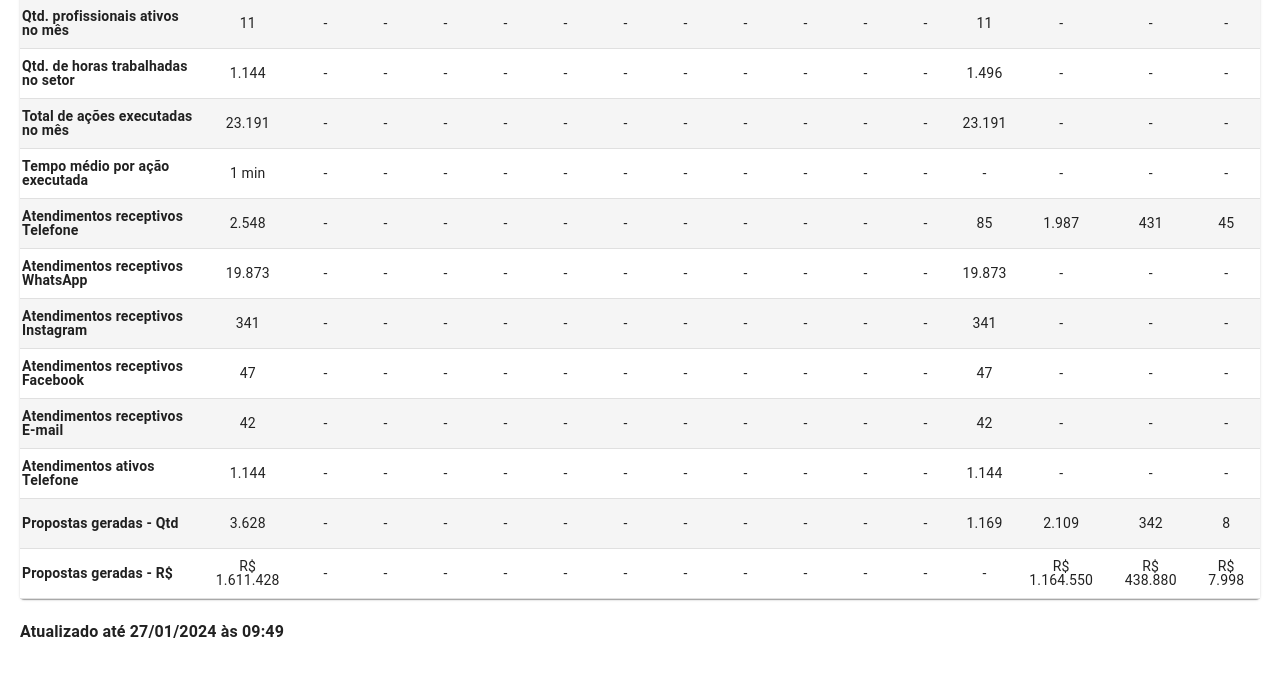
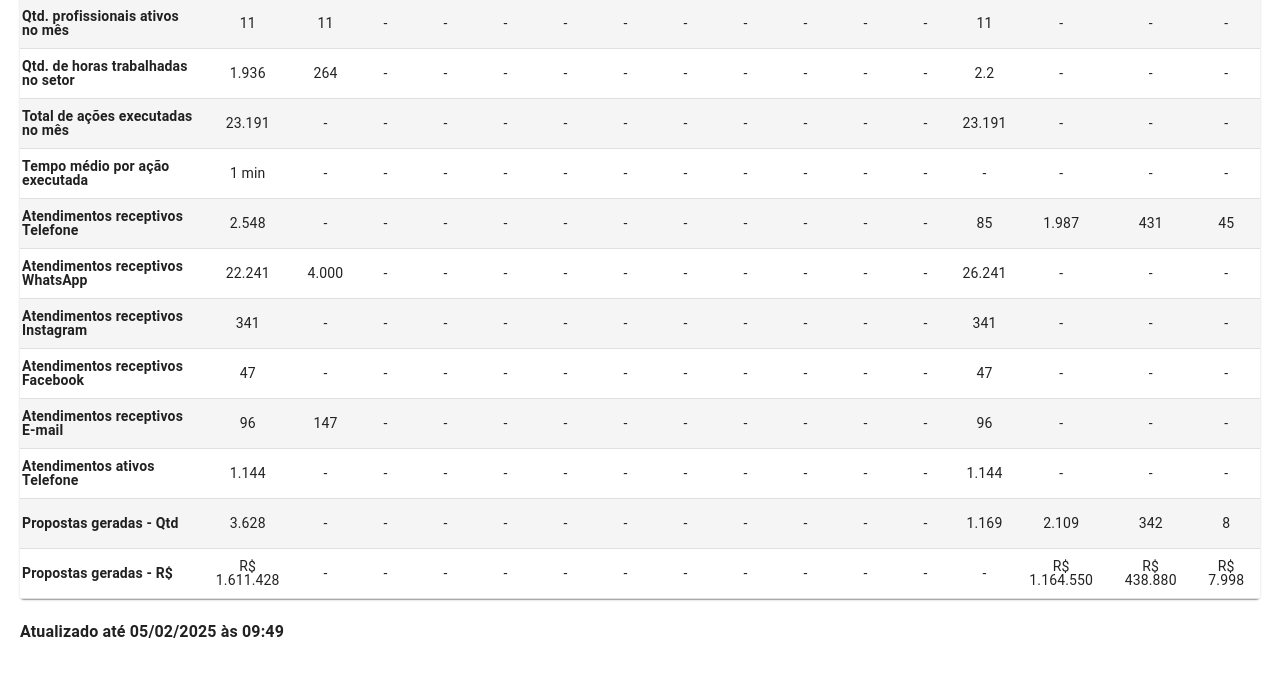
Before and after one commit to Jonathanbfb/organograma, a React (Vite) app: page /indicadores/setor/CallCenter in a window 1280 px wide. Shown: the part 228-904 px from the top of the page. Built offline with nearby package versions, Linux system fonts and the light colour scheme.

Commit message:
Atualização 06-02-2025 Parte 1

```diff
--- a/src/pages/setores/Administracao.tsx
+++ b/src/pages/setores/Administracao.tsx
@@ -87,7 +87,7 @@ const Administracao: React.FC = () => {
 
     {
       "indicadores": "Qtd. profissionais ativos no mês",
-      "jan": 5, "fev": "-", "mar": "-", "abr": "-", "mai": "-", "jun": "-", "jul": "-", "ago": "-", "set": "-", "out": "-", "nov": "-",
+      "jan": 5, "fev": 5, "mar": "-", "abr": "-", "mai": "-", "jun": "-", "jul": "-", "ago": "-", "set": "-", "out": "-", "nov": "-",
       "acumulado": { "fieam": 5, "sesi": "-", "senai": "-", "iel": "-" }
     },
     {
@@ -108,8 +108,8 @@ const Administracao: React.FC = () => {
     },
     {
       "indicadores": "Número de demandas de ajustes de ponto",
-      "jan": 65, "fev": "-", "mar": "-", "abr": "-", "mai": "-", "jun": "-", "jul": "-", "ago": "-", "set": "-", "out": "-", "nov": "-", "dez": "-",
-      "acumulado": { "fieam": 65, "sesi": "-", "senai": "-", "iel": "-" }
+      "jan": 149, "fev": "-", "mar": "-", "abr": "-", "mai": "-", "jun": "-", "jul": "-", "ago": "-", "set": "-", "out": "-", "nov": "-", "dez": "-",
+      "acumulado": { "fieam": 149, "sesi": "-", "senai": "-", "iel": "-" }
     },
     {
       "indicadores": "Apontamentos consolidados (% de conclusão)",
@@ -346,7 +346,7 @@ const Administracao: React.FC = () => {
           </Table>
         </TableContainer>
       </Paper>
-      <h4>Atualizado até 27/01/2024 às 14h</h4>
+      <h4>Atualizado até 06/02/2025 às 14h</h4>
     </div>
   );
 };
--- a/src/pages/setores/CallCenter.tsx
+++ b/src/pages/setores/CallCenter.tsx
@@ -90,13 +90,13 @@ const CallCenter: React.FC = () => {
 
     {
       "indicadores": "Qtd. profissionais ativos no mês",
-      "jan": 11, "fev": "-", "mar": "-", "abr": "-", "mai": "-", "jun": "-", "jul": "-", "ago": "-", "set": "-", "out": "-", "nov": "-",
+      "jan": 11, "fev": 11, "mar": "-", "abr": "-", "mai": "-", "jun": "-", "jul": "-", "ago": "-", "set": "-", "out": "-", "nov": "-",
       "acumulado": { "fieam": 11, "sesi": "-", "senai": "-", "iel": "-" }
     },
     {
       "indicadores": "Qtd. de horas trabalhadas no setor",
-      "jan": 1.144, "fev": "-", "mar": "-", "abr": "-", "mai": "-", "jun": "-", "jul": "-", "ago": "-", "set": "-", "out": "-", "nov": "-",
-      "acumulado": { "fieam": 1.496, "sesi": "-", "senai": "-", "iel": "-" }
+      "jan": 1.936, "fev": 264, "mar": "-", "abr": "-", "mai": "-", "jun": "-", "jul": "-", "ago": "-", "set": "-", "out": "-", "nov": "-",
+      "acumulado": { "fieam": 2.200, "sesi": "-", "senai": "-", "iel": "-" }
     },
     {
       "indicadores": "Total de ações executadas no mês",
@@ -116,8 +116,8 @@ const CallCenter: React.FC = () => {
       },
       {
         "indicadores": "Atendimentos receptivos WhatsApp",
-        "jan": 19.873, "fev": "-", "mar": "-", "abr": "-", "mai": "-", "jun": "-", "jul": "-", "ago": "-", "set": "-", "out": "-", "nov": "-", "dez": "-",
-        "acumulado": { "fieam": 19.873, "sesi": "-", "senai": "-", "iel": "-" }
+        "jan": 22.241, "fev": "4.000", "mar": "-", "abr": "-", "mai": "-", "jun": "-", "jul": "-", "ago": "-", "set": "-", "out": "-", "nov": "-", "dez": "-",
+        "acumulado": { "fieam": 26.241, "sesi": "-", "senai": "-", "iel": "-" }
       },
       {
         "indicadores": "Atendimentos receptivos Instagram",
@@ -131,8 +131,8 @@ const CallCenter: React.FC = () => {
       },
       {
         "indicadores": "Atendimentos receptivos E-mail",
-        "jan": 42, "fev": "-", "mar": "-", "abr": "-", "mai": "-", "jun": "-", "jul": "-", "ago": "-", "set": "-", "out": "-", "nov": "-", "dez": "-",
-        "acumulado": { "fieam": 42, "sesi": "-", "senai": "-", "iel": "-" }
+        "jan": 96, "fev": 147, "mar": "-", "abr": "-", "mai": "-", "jun": "-", "jul": "-", "ago": "-", "set": "-", "out": "-", "nov": "-", "dez": "-",
+        "acumulado": { "fieam": 96, "sesi": "-", "senai": "-", "iel": "-" }
       },
       {
         "indicadores": "Atendimentos ativos Telefone",
@@ -357,7 +357,7 @@ const CallCenter: React.FC = () => {
           </Table>
         </TableContainer>
       </Paper>
-      <h4>Atualizado até 27/01/2024 às 09:49</h4>
+      <h4>Atualizado até 05/02/2025 às 09:49</h4>
     </div>
   );
 };
--- a/src/pages/setores/components/Sidebar.tsx
+++ b/src/pages/setores/components/Sidebar.tsx
@@ -16,10 +16,10 @@ const Sidebar: React.FC = () => (
     <h2 style={{ marginBottom: "20px", textAlign: "center" }}>Resumo 2025</h2>
     {[
       { label: "Nº de clientes Industrial:", value: 1913 },
-      { label: "Clientes visitados:", value: 160 },
-      { label: "Propostas Realizadas:", value: 168 },
+      { label: "Clientes visitados:", value: 178 },
+      { label: "Propostas Realizadas:", value: 211 },
       { label: "Produtos existentes:", value: 1023 },
-      { label: "Produtos Vendidos:", value: 85 },
+      { label: "Produtos Vendidos:", value: 118 },
     ].map((item, index) => (
       <div
         key={index}
@@ -56,7 +56,7 @@ const Sidebar: React.FC = () => (
       </div>
 
     ))}
-    <p style={{ margin: "0", padding: "0", fontSize: "15px",textAlign:"center" }} >Atualizado em 29/01/2025</p>
+    <p style={{ margin: "0", padding: "0", fontSize: "15px",textAlign:"center" }} >Atualizado em 31/01/2025</p>
   </div>
 );
 
```
